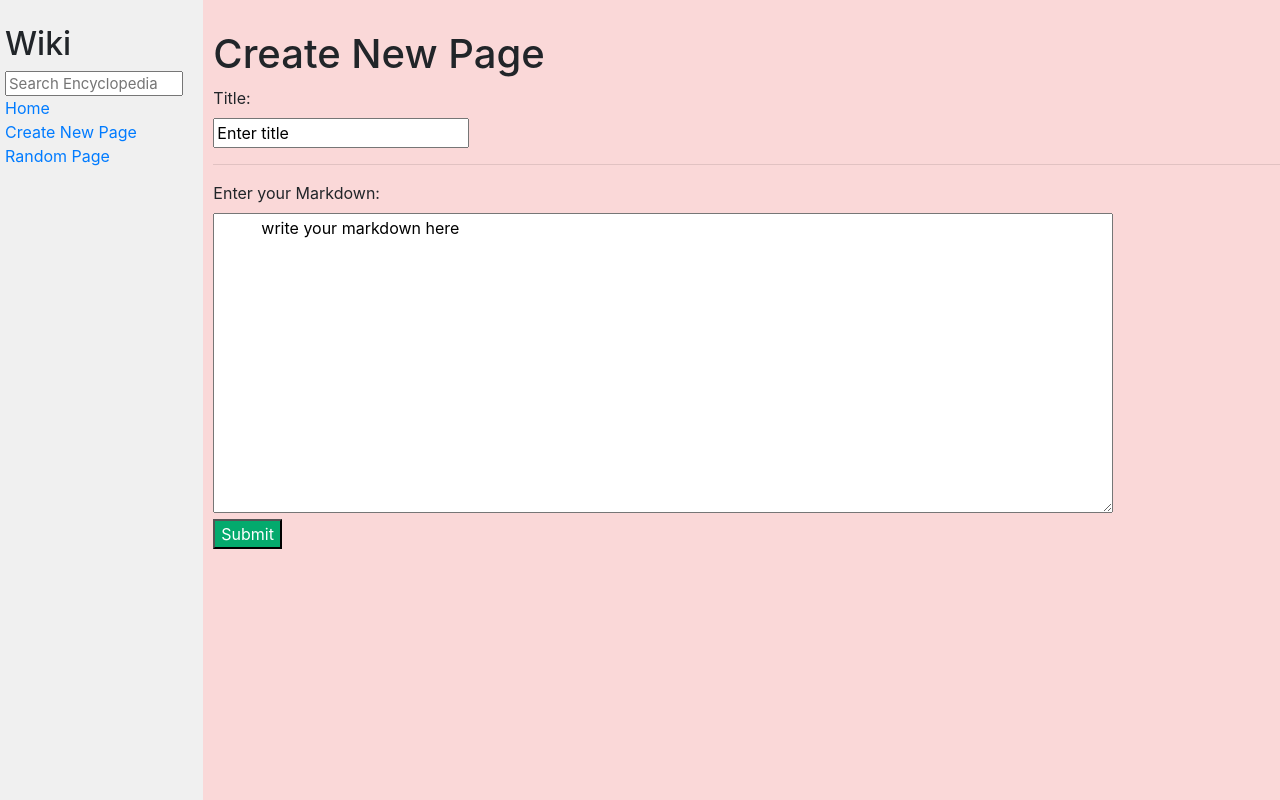
After one commit to YoussefKafa/wiki, a Django app: page /newPage in a window 1280 px wide. The commit adds this page. Run offline with Django 3.2, Linux system fonts and the light colour scheme; some libraries are stand-ins or nearby versions.

Commit message:
add two pages
-Implement "create new page"

-Implement "random page"

```diff
--- a/encyclopedia/templates/encyclopedia/layout.html
+++ b/encyclopedia/templates/encyclopedia/layout.html
@@ -8,7 +8,7 @@
         <link rel="stylesheet" href="https://stackpath.bootstrapcdn.com/bootstrap/4.4.1/css/bootstrap.min.css" integrity="sha384-Vkoo8x4CGsO3+Hhxv8T/Q5PaXtkKtu6ug5TOeNV6gBiFeWPGFN9MuhOf23Q9Ifjh" crossorigin="anonymous">
         <link href="{% static 'encyclopedia/styles.css' %}" rel="stylesheet">
     </head>
-    <body>
+    <body style="background-color: #fad8d8">
         <div class="row">
             <div class="sidebar col-lg-2 col-md-3">
                 <h2>Wiki</h2>
@@ -19,10 +19,10 @@
                     <a href="{% url 'index' %}">Home</a>
                 </div>
                 <div>
-                    Create New Page
+                   <a href="{% url 'newPage' %}">Create New Page</a>
                 </div>
                 <div>
-                    Random Page
+                   <a href="{% url 'randomPage' %}">Random Page</a>
                 </div>
                 {% block nav %}
                 {% endblock %}
--- /dev/null
+++ b/encyclopedia/templates/encyclopedia/newPage.html
@@ -0,0 +1,26 @@
+{% extends "encyclopedia/layout.html" %}
+
+
+
+{% block title %}
+    New Page
+{% endblock %}
+
+
+{% block body %}
+    <h1>Create New Page</h1>
+    <form action="{% url 'newPageSave'%}" method="GET">
+        <label for="title" >Title:</label>
+        <br>
+        <input type="text" name="title" value="Enter title" onfocus="this.value=''">
+        <br>
+        <hr>
+        <label for="markdownBody">Enter your Markdown: </label>
+        <br>
+        <textarea  name="markdownBody" onfocus="this.value=''" style="width:900px; height:300px">
+          write your markdown here
+        </textarea>
+        <br>
+        <input type="submit" name="submit" value="Submit" style="color:white; background-color: #04AA6D;">
+    </form>
+{% endblock %}
--- a/encyclopedia/urls.py
+++ b/encyclopedia/urls.py
@@ -5,5 +5,8 @@ from . import views
 urlpatterns = [
     path("", views.index, name="index"),
     path("wiki/<str:title>", views.title, name="title"),
-    path("search", views.search,name="search")
+    path("search", views.search,name="search"),
+    path("newPage", views.newPage,name="newPage"),
+    path("newPageSave",views.newPageSave,name="newPageSave"),
+    path("randomPage", views.randomPage, name="randomPage")
 ]
--- a/encyclopedia/views.py
+++ b/encyclopedia/views.py
@@ -1,7 +1,7 @@
 from django.shortcuts import render
 import markdown
 from . import util
-
+import random
 
 def index(request):
     return render(request, "encyclopedia/index.html", {
@@ -33,3 +33,30 @@ def search(request):
          return render(request, "encyclopedia/searchResults.html", {
          "entries": util.list_subEntries(request.GET.get('q'))
          })
+def newPage(request):
+    return render(request, "encyclopedia/newPage.html")
+
+def newPageSave(request):
+    title=request.GET.get('title')
+    body=request.GET.get('markdownBody')
+    f = util.get_entry(title)
+    if f is not None:
+       return render(request, "encyclopedia/saveError.html")
+    else:
+       util.save_entry(title,body)
+       newPage=util.get_entry(title)
+       html = markdown.markdown(newPage)
+       return render(request, "encyclopedia/title.html",{
+        "title": title, "body":html
+         })
+    return render(request, "encyclopedia/newPage.html")
+
+def randomPage(request):
+    entries=util.list_entries()
+    random_index = random.randint(0,len(entries)-1)
+    entryTitle=entries[random_index]
+    f = util.get_entry(entryTitle)
+    html = markdown.markdown(f)
+    return render(request, "encyclopedia/title.html",{
+        "title": entryTitle, "body":html
+         })
```
Also changed, not shown: encyclopedia/templates/encyclopedia/saveError.html (added, +8 -0 lines), entries/youssef.md (added, +5 -0 lines).
